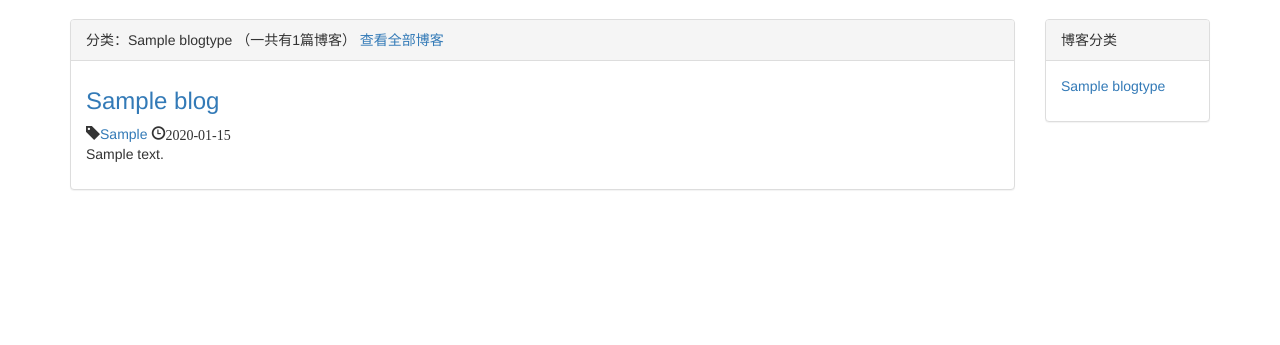
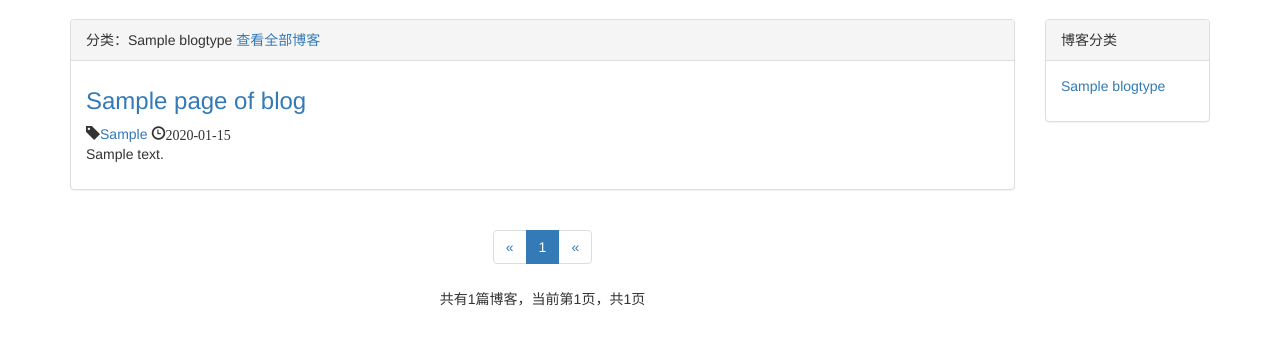
Before and after one commit to windstormeye/djangoProjects, a Django app: template mysite/mysite/blog/templates/blog/blogs_with_type.html in a window 1280 px wide. Shown: the part 51-396 px from the top of the page. Run offline with Django 3.2, Linux system fonts and the light colour scheme; tables that the repository leaves empty hold one stand-in row (values such as "Sample post"); the template is opened without the code that fills it: values that come from a table or form of the project are taken from there, most other values are stand-ins (such as "Sample title", 1, 10 or a date in 2020); data that the repository does not hold is empty; some libraries are stand-ins or nearby versions.

Commit message:
update mysite of paginator

```diff
--- a/mysite/mysite/blog/models.py
+++ b/mysite/mysite/blog/models.py
@@ -17,3 +17,6 @@
 
     def __str__(self):
         return "<Blog: %s>" % self.title
+
+    class Meta:
+        ordering = ['-created_time']
--- a/mysite/mysite/blog/static/blog/blog.css
+++ b/mysite/mysite/blog/static/blog/blog.css
@@ -29,3 +29,7 @@
 div.blog-content {
 	text-indent: 2em;
 }
+
+div.paginator {
+	text-align: center;
+}
--- a/mysite/mysite/blog/templates/blog/blog_list.html
+++ b/mysite/mysite/blog/templates/blog/blog_list.html
@@ -19,9 +19,9 @@
 		<div class="row">
 			<div class="col-xs-12 col-sm-8 col-md-9 col-lg-10">
 				<div class="panel panel-default">
-				 	<div class="panel-heading">{% block blog_list_title %}博客列表（一共有{{ blogs|length }}篇博客）{% endblock %}</div>
+				 	<div class="panel-heading">{% block blog_list_title %}博客列表{% endblock %}</div>
 				  		<div class="panel-body">
-			  				{% for blog in blogs %}
+			  				{% for blog in page_of_blogs.object_list %}
 			  					<div class="blog">
 									<h3><a href="{% url 'blog_detail' blog.pk %}">{{ blog.title }}</a></h3>
 									<p class="blog-info">
@@ -36,6 +36,45 @@
 							</div>
 						{% endfor %}
 				  	</div>
+				</div>
+				<div class="paginator">
+				  <ul class="pagination">
+				  	<!-- 上一页 -->
+				    <li>
+						{% if page_of_blogs.has_previous %}
+							<a href="?page={{ page_of_blogs.previous_page_number }}" aria-label="Previous">
+					        	<span aria-hidden="true">&laquo;</span>
+					      	</a>
+						{% else %}
+				        	<span aria-hidden="true">&laquo;</span>
+						{% endif %}
+				    </li>
+					<!-- 全部页码 -->
+					{% for page_num in page_range %}
+						{% if page_num == page_of_blogs.number %}
+					    	<li class="active"><span>{{ page_num }}</span></li>
+						{% else %}
+							{% if page_num == '...' %}
+								<li><span>{{ page_num }}</span></li>
+							{% else %}
+						    	<li><a href="?page={{ page_num }}">{{ page_num }}</a></li>
+							{% endif %}
+						{% endif %}
+					{% endfor %}
+					<!-- 下一页 -->
+					<li>
+						{% if page_of_blogs.has_next %}
+							<a href="?page={{ page_of_blogs.next_page_number }}" aria-label="Next">
+					        	<span aria-hidden="true">&laquo;</span>
+					      	</a>
+						{% else %}
+				        	<span aria-hidden="true">&laquo;</span>
+						{% endif %}
+				    </li>
+				  </ul>
+					<p>
+						共有{{ page_of_blogs.paginator.count }}篇博客，当前第{{ page_of_blogs.number }}页，共{{ page_of_blogs.paginator.num_pages }}页
+					</p>
 				</div>
 			</div>
 			<div class="hidden-xs col-sm-4 col-md-3 col-lg-2">
--- a/mysite/mysite/blog/templates/blog/blogs_with_type.html
+++ b/mysite/mysite/blog/templates/blog/blogs_with_type.html
@@ -6,6 +6,5 @@
 
 {% block blog_list_title %}
 	分类：{{ blog_type.type_name }}
-	（一共有{{ blogs|length }}篇博客）
 	<a href="{% url 'blog_list' %}">查看全部博客</a>
 {% endblock %}
--- a/mysite/mysite/mysite/settings.py
+++ b/mysite/mysite/mysite/settings.py
@@ -124,3 +124,6 @@
 STATICFILES_DIRS = [
     os.path.join(BASE_DIR, 'static'),
 ]
+
+# 自定义参数
+EACH_PAGE_BLOGS_NUMBER = 7
```
Also changed, not shown: mysite/mysite/blog/views.py (+55 -3 lines), mysite/mysite/blog/migrations/0002_auto_20180720_1922.py (added).
